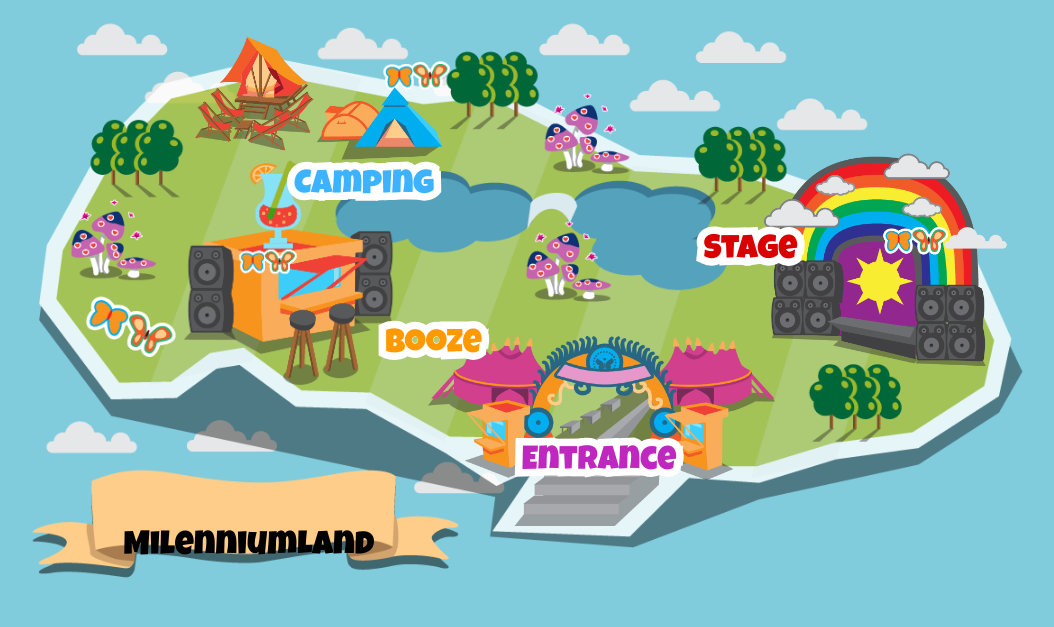
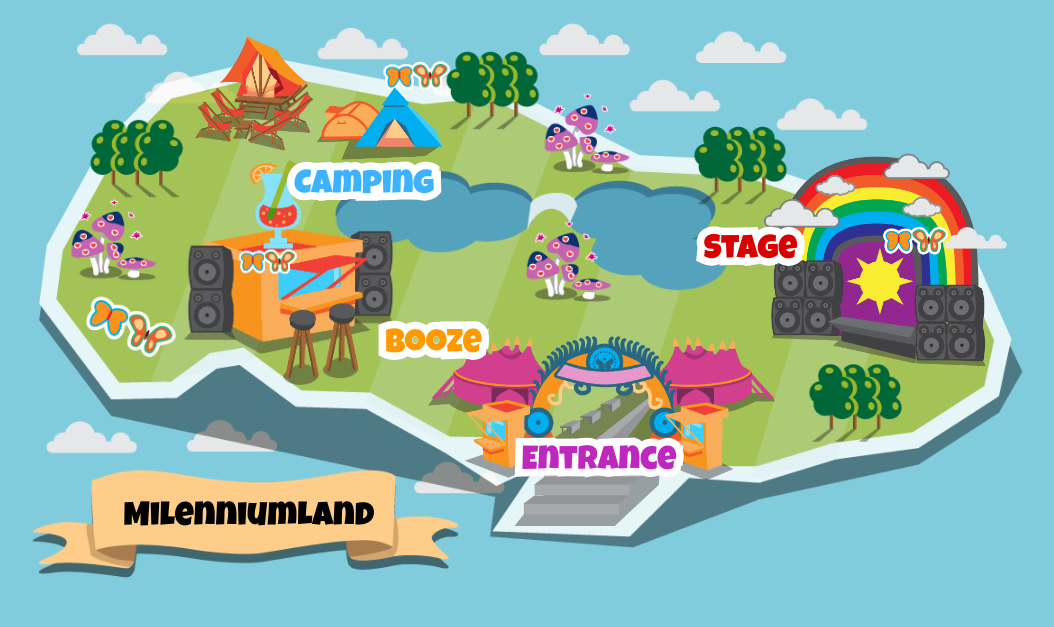
Before and after one commit to DZittersteyn/TomorrowPoS, a plain HTML site: page index.html in a window 1280 px wide. Shown: the whole page, without its empty margins (50-1104 px from the left). Drawn offline with nearby package versions, Linux system fonts and the light colour scheme.

Commit message:
fixed alignment issue

```diff
--- a/style.css
+++ b/style.css
@@ -9,7 +9,6 @@ html{
 	margin-left: auto;
 	margin-right: auto;
 	position: relative;
-	max-height: 800px;
 }
 
 body{
@@ -147,7 +146,7 @@ p{
 }
 
 #milennium{
-	top: 83.5%;
+	top: 78.5%;
 	left: 9%;
 }
 
```
